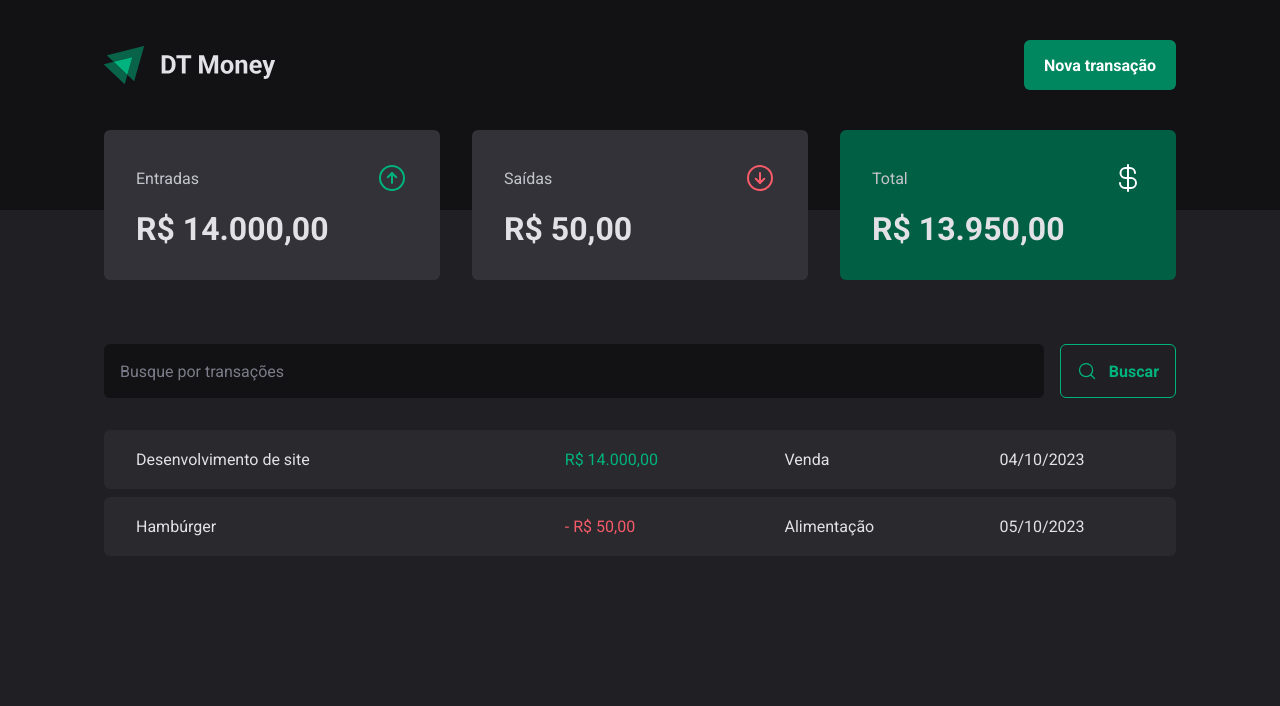
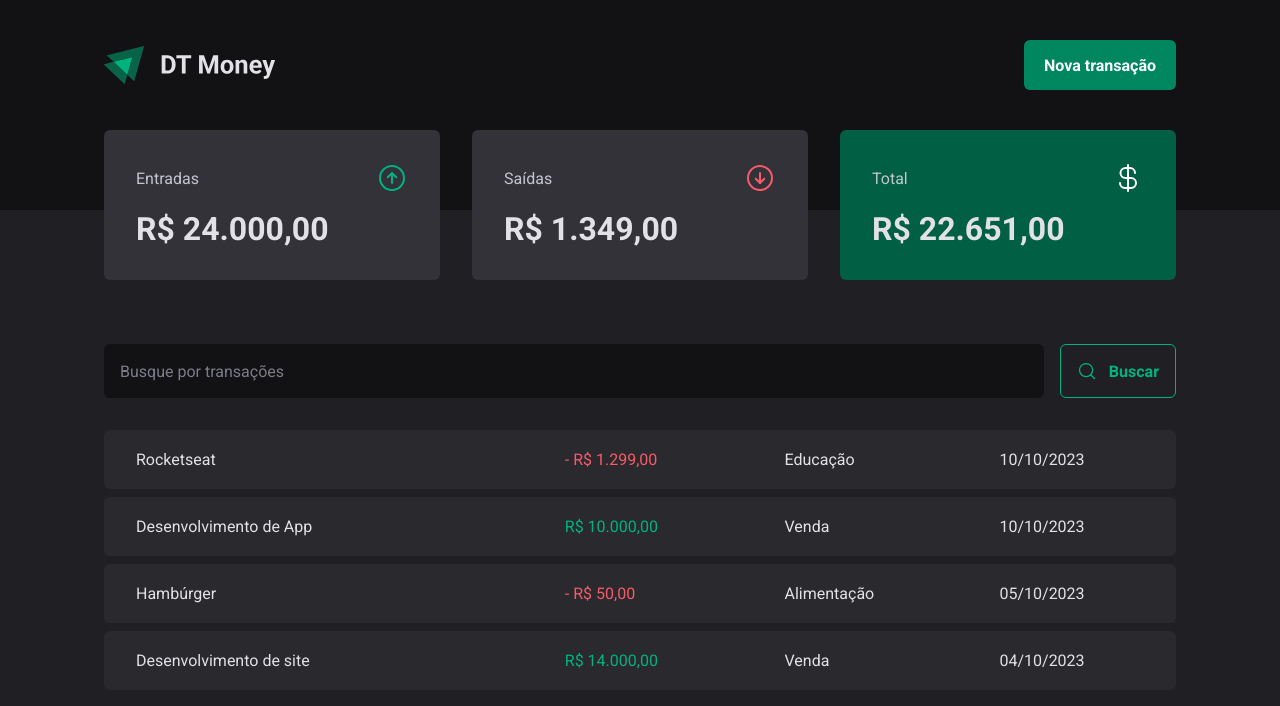
Before and after one commit to dv-script/dt-money, a React (Vite) app: page / in a window 1280 px wide. Shown: the top 706 px of the page. Built offline with nearby package versions, Linux system fonts and the light colour scheme; data requests are answered from the project's data file.

Commit message:
chore:  NewTransactionModal is working

```diff
--- a/server.json
+++ b/server.json
@@ -15,6 +15,22 @@
       "category": "Alimentação",
       "price": 50,
       "createdAt": "2023-10-05T18:54:17.118Z"
+    },
+    {
+      "description": "Desenvolvimento de App",
+      "price": 10000,
+      "category": "Venda",
+      "type": "income",
+      "createdAt": "2023-10-10T20:36:57.106Z",
+      "id": 3
+    },
+    {
+      "description": "Rocketseat",
+      "type": "outcome",
+      "category": "Educação",
+      "price": 1299,
+      "createdAt": "2023-10-10T20:51:53.618Z",
+      "id": 4
     }
   ]
 }
--- a/src/components/NewTransactionModal/index.tsx
+++ b/src/components/NewTransactionModal/index.tsx
@@ -1,3 +1,6 @@
+import { useContext } from "react";
+import { TransactionsContext } from "../../contexts/TransactionsContext";
+
 import * as S from "./styles";
 import * as Dialog from "@radix-ui/react-dialog";
 import * as z from "zod";
@@ -18,7 +21,9 @@ type NewTransactionFormInputs = z.infer<typeof newTransactionFormSchema>;
 
 export function NewTransactionModal() {
 
-    const { register, handleSubmit, formState: { isSubmitting }, control } = useForm<NewTransactionFormInputs>({
+    const { createTransaction } = useContext(TransactionsContext);
+
+    const { register, handleSubmit, formState: { isSubmitting }, control, reset } = useForm<NewTransactionFormInputs>({
         resolver: zodResolver(newTransactionFormSchema),
         defaultValues: {
             type: "income"
@@ -26,8 +31,14 @@ export function NewTransactionModal() {
     });
 
     async function handleCreateNewTransaction(data: NewTransactionFormInputs) {
-        await new Promise(resolve => setTimeout(resolve, 2000));
-        console.log(data);
+        const { description, price, category, type } = data;
+        await createTransaction({
+            description,
+            price,
+            category,
+            type
+        });
+        reset();
     }
 
     return (
--- a/src/contexts/TransactionsContext.tsx
+++ b/src/contexts/TransactionsContext.tsx
@@ -13,10 +13,18 @@ interface Transaction {
 interface TransactionContextType {
     transactions: Transaction[];
     fetchTransactions: (query?: string) => Promise<void>;
+    createTransaction: (data: CreateTransactionInput) => Promise<void>;
 }
 
 interface TransactionProviderProps {
     children: ReactNode;
+}
+
+interface CreateTransactionInput {
+    description: string;
+    price: number;
+    category: string;
+    type: 'income' | 'outcome';
 }
 
 export const TransactionsContext = createContext<TransactionContextType>({} as TransactionContextType);
@@ -28,10 +36,25 @@ export function TransactionsProvider({ children }: TransactionProviderProps) {
     async function fetchTransactions(query?: string) {
         const response = await api.get('/transactions', {
             params: {
+                _sort: 'createdAt',
+                _order: 'desc',
                 q: query
             }
         });
         setTransactions(response.data);
+    }
+
+    async function createTransaction(data: CreateTransactionInput) {
+        const { description, price, category, type } = data;
+        const response = await api.post('/transactions', {
+            description,
+            type,
+            category,
+            price,
+            createdAt: new Date()
+        });
+
+        setTransactions(prev => [response.data, ...prev])
     }
 
     useEffect(() => {
@@ -40,7 +63,7 @@ export function TransactionsProvider({ children }: TransactionProviderProps) {
         , [])
 
     return (
-        <TransactionsContext.Provider value={{ transactions, fetchTransactions }}>
+        <TransactionsContext.Provider value={{ transactions, fetchTransactions, createTransaction }}>
             {children}
         </TransactionsContext.Provider>
     )
```
Lines whose indentation alone changed are shown as unchanged.
